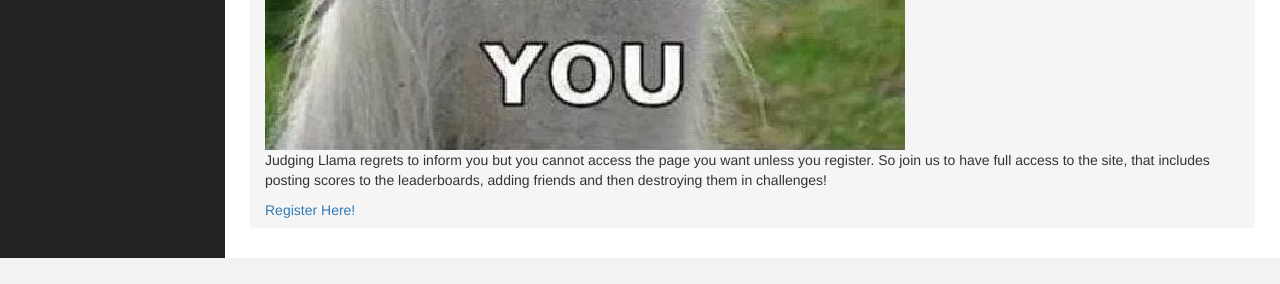
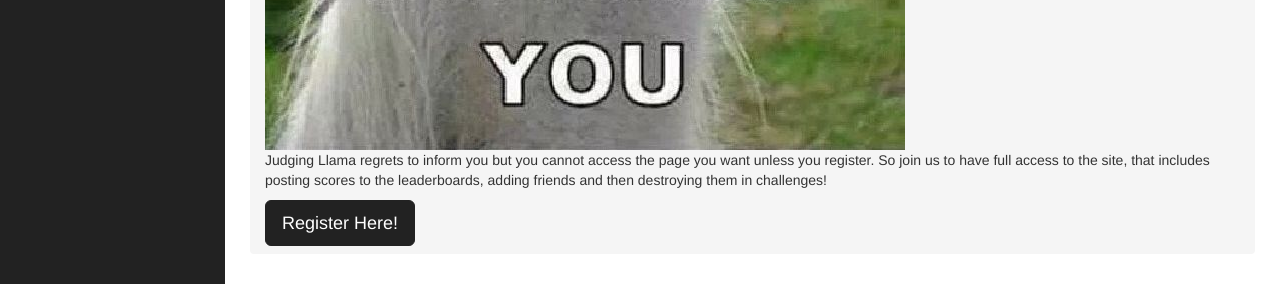
Before and after one commit to gordi1308/LlamaLandmine, a Django app: page /llamalandmine/restricted/ in a window 1280 px wide. Shown: the part 623-907 px from the top of the page. Before the commit the page ends 881 px from the top, so only its background shows below. Run offline with Django 3.2, Linux system fonts and the light colour scheme; some libraries are stand-ins or nearby versions.

Commit message:
added button to register

```diff
--- a/bad_llama_games/templates/restricted.html
+++ b/bad_llama_games/templates/restricted.html
@@ -1,15 +1,16 @@
 {% extends "basic.html" %}
-
+{% load staticfiles %}
 {% block body %}
 <h1> I'mma let you finish but....you gotta log in to see this page!</h1>
 
 <div id = "restrictedtext">
-    <img src="static/images/judgingllama.jpg">
+    <img src="{% static "images/judgingllama.jpg" %}">
     <p> Judging Llama regrets to inform you but you cannot access the page you want
         unless you register. So join us to have full access to the site, that includes
         posting scores to the leaderboards, adding friends and then destroying them
         in challenges!</p>
-    <a href="{% url 'register' %}">Register Here!</a> <!--Button please!-->
+    <a href="{% url 'register' %}" class="btn btn-primary btn-lg">Register Here!</a>
+
 </div>
 
 {% endblock %}
```
